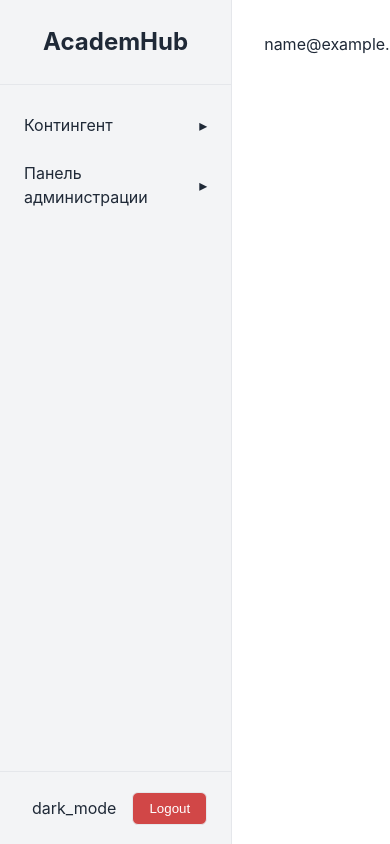
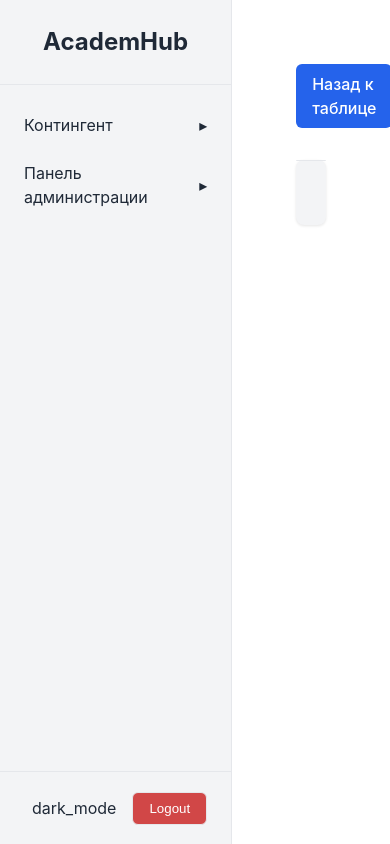
Before and after one commit to LatteSoM/Academhub, a Django app: page /AccessControl/user/1 in a window 390 px wide. Run offline with Django 4.2, Linux system fonts and the light colour scheme; the visitor is signed in with stand-in values (Sample User, id 1); data comes from the database, SQL or seed files in the repository; parts of the project's set-up code (start-up, migrations or seed data) failed here and were passed over.

Commit message:
Update base_detail and add Student detail

```diff
--- a/Academhub/base/generic.py
+++ b/Academhub/base/generic.py
@@ -98,7 +98,7 @@ class ObjectDetailView(BaseContextMixin, DetailView):
     Наследуется от BaseContextMixin и DetailView.
     Используется для отображения деталей одного объекта с поддержкой навигации.
     '''
-    template_name = 'base_ditail.html'
+    template_name = 'base_detail.html'
 
     def get_model_name(self):
         return self.model._meta.model_name
--- a/Academhub/models.py
+++ b/Academhub/models.py
@@ -114,6 +114,9 @@ class CustomUser(AcademHubModel, AbstractBaseUser, PermissionsMixin):
         return self.email
 
 class PermissionProxy(Permission):
+    '''
+        Расширение для модели Permissions. Поддерживает навигацию
+    '''
     _urls = None
 
     @classmethod
@@ -152,6 +155,9 @@ class PermissionProxy(Permission):
         verbose_name_plural = 'Права'
 
 class GroupProxy(Group):
+    '''
+        Расширение для модели Group. Поддерживает навигацию
+    '''
     _urls = None
 
     @classmethod
--- /dev/null
+++ b/Academhub/static/Academhub/css/detail.css
@@ -0,0 +1,169 @@
+.detail-container {
+    padding: 2rem;
+    background-color: var(--bg-color);
+}
+
+.detail-header {
+    display: flex;
+    justify-content: space-between;
+    align-items: center;
+    margin-bottom: 2rem;
+}
+
+.header-actions {
+    display: flex;
+    gap: 1rem;
+}
+
+.detail-content {
+    background-color: var(--surface-color);
+    border-radius: 0.5rem;
+    box-shadow: 0 1px 3px rgba(0, 0, 0, 0.1);
+}
+
+.detail-tabs {
+    display: flex;
+    border-bottom: 1px solid var(--border-color);
+    background-color: var(--surface-color);
+    border-top-left-radius: 0.5rem;
+    border-top-right-radius: 0.5rem;
+}
+
+.detail-tab {
+    padding: 1rem 2rem;
+    border: none;
+    background: none;
+    color: var(--text-color);
+    cursor: pointer;
+    font-weight: 500;
+    border-bottom: 2px solid transparent;
+    transition: all 0.2s ease;
+}
+
+.detail-tab:hover {
+    color: var(--primary-color);
+}
+
+.detail-tab.active {
+    color: var(--primary-color);
+    border-bottom-color: var(--primary-color);
+}
+
+.detail-tab-content {
+    padding: 2rem;
+}
+
+.tab-pane {
+    display: none;
+}
+
+.tab-pane.active {
+    display: block;
+}
+
+.info-list {
+    display: grid;
+    gap: 1.5rem;
+}
+
+.info-item {
+    display: grid;
+    grid-template-columns: 200px 1fr;
+    gap: 1rem;
+    align-items: baseline;
+}
+
+.info-label {
+    font-weight: 500;
+    color: var(--text-color);
+}
+
+.info-value {
+    color: var(--text-color);
+}
+
+.detail-status {
+    display: inline-flex;
+    align-items: center;
+    gap: 0.5rem;
+    padding: 0.25rem 0.75rem;
+    border-radius: 1rem;
+    font-size: 0.875rem;
+    font-weight: 500;
+}
+
+.detail-status.active {
+    background-color: var(--success-color);
+    color: white;
+}
+
+.detail-status.inactive {
+    background-color: var(--secondary-color);
+    color: white;
+}
+
+.description-block {
+    background-color: var(--bg-color);
+    border-radius: 0.375rem;
+    padding: 1rem;
+    border: 1px solid var(--border-color);
+}
+
+.timeline {
+    position: relative;
+    padding-left: 2rem;
+}
+
+.timeline::before {
+    content: '';
+    position: absolute;
+    left: 0;
+    top: 0;
+    bottom: 0;
+    width: 2px;
+    background-color: var(--border-color);
+}
+
+.timeline-item {
+    position: relative;
+    padding-bottom: 1.5rem;
+}
+
+.timeline-item::before {
+    content: '';
+    position: absolute;
+    left: -2rem;
+    top: 0.25rem;
+    width: 0.75rem;
+    height: 0.75rem;
+    border-radius: 50%;
+    background-color: var(--primary-color);
+    border: 2px solid var(--bg-color);
+}
+
+.timeline-date {
+    font-size: 0.875rem;
+    color: var(--secondary-color);
+    margin-bottom: 0.25rem;
+}
+
+.timeline-content {
+    background-color: var(--bg-color);
+    border: 1px solid var(--border-color);
+    border-radius: 0.375rem;
+    padding: 1rem;
+}
+
+@media (max-width: 768px) {
+    .info-item {
+        grid-template-columns: 1fr;
+    }
+
+    .detail-tabs {
+        flex-wrap: wrap;
+    }
+
+    .detail-tab {
+        padding: 0.75rem 1rem;
+    }
+}
--- a/Academhub/static/Academhub/js/switchTab.js
+++ b/Academhub/static/Academhub/js/switchTab.js
@@ -2,19 +2,15 @@ document.addEventListener('DOMContentLoaded', function () {
     const tabButtons = document.querySelectorAll('.tab-button');
     const tabPanes = document.querySelectorAll('.tab-pane');
 
-    // Функция для переключения вкладок
     function switchTab(event) {
-        // Убираем активный класс у всех кнопок и панелей
         tabButtons.forEach(button => button.classList.remove('active'));
         tabPanes.forEach(pane => pane.classList.remove('active'));
 
-        // Добавляем активный класс к выбранной кнопке и соответствующей панели
         const targetTab = event.target.getAttribute('data-tab');
         event.target.classList.add('active');
         document.getElementById(targetTab).classList.add('active');
     }
 
-    // Назначаем обработчик событий для каждой кнопки
     tabButtons.forEach(button => {
         button.addEventListener('click', switchTab);
     });
--- a/AccessControl/urls.py
+++ b/AccessControl/urls.py
@@ -4,16 +4,16 @@ from django.urls import path
 urlpatterns = [
     path('user/list', UserTableView.as_view(), name='customuser_list'),
     path('user/create', UserCreateView.as_view(), name='customuser_create'),
-    path('user/<int:pk>', UserDetailView.as_view(), name='customuser_detail'),
+    path('user/<int:pk>', UserDetailView.as_view(), name='customuser_ditail'),
     path('user/update/<int:pk>', UserUpdateView.as_view(), name='customuser_update'),
 
     path('permission/list', PermissionTableView.as_view(), name='permissionproxy_list'),
     path('permission/create', PermissionCreateView.as_view(), name='permissionproxy_create'),
-    path('permission/<int:pk>', PermissionDetailView.as_view(), name='permissionproxy_detail'),
+    path('permission/<int:pk>', PermissionDetailView.as_view(), name='permissionproxy_ditail'),
     path('permission/update/<int:pk>', PermissionUpdateView.as_view(), name='permissionproxy_update'),
 
     path('group/list', GroupTableView.as_view(), name='groupproxy_list'),
     path('group/create', GroupCreateView.as_view(), name='groupproxy_create'),
-    path('group/<int:pk>', GroupDetailView.as_view(), name='groupproxy_detail'),
+    path('group/<int:pk>', GroupDetailView.as_view(), name='groupproxy_ditail'),
     path('group/update/<int:pk>', GroupUpdateView.as_view(), name='groupproxy_update'),
 ]
--- /dev/null
+++ b/templates/base_detail.html
@@ -0,0 +1,46 @@
+{% extends 'base.html' %}
+
+{% load static %}
+
+{% block extra_css %}
+    {{ block.super }}
+    <link rel="stylesheet" href="{% static 'Academhub/css/detail.css' %}">
+{% endblock %}
+
+{% block content %}
+<div class="detail-container">
+    <div class="detail-header">
+        {% block detail-header %}
+
+        {% endblock %}
+        <div class="header-actions">
+            <a class="btn-primary" href="{% url url_list %}">
+                Назад к таблице
+            </a>
+            {% block actions-button %}
+
+            {% endblock %}
+        </div>
+    </div>
+
+    <div class="detail-content">
+        <div class="detail-tabs">
+            {% block tabs_button %}
+
+            {% endblock %}
+        </div>
+
+        <div class="detail-tab-content">
+            <div id="info" class="tab-pane active">
+                {% block tabs %}
+
+                {% endblock %}
+            </div>
+        </div>
+    </div>
+{% endblock %}
+
+{% block extra_js %}
+    {{ block.super }}
+    <script type="module" src="{% static 'Academhub/js/switchTab.js' %}"></script>
+{% endblock %}
--- a/templates/base_ditail.html
+++ /dev/null
@@ -1,5 +0,0 @@
-{% extends 'base.html' %}
-
-{% block content %}
-    {{object}}
-{% endblock %}
--- a/Сontingent/views.py
+++ b/Сontingent/views.py
@@ -45,6 +45,7 @@ class StudentTableView(ObjectTableView):
 
 class StudentDetailView(ObjectDetailView):
     model= Student
+    template_name = 'Contingent/student_ditail.html'
 
 class StudentUpdateView(ObjectUpdateView):
     form_class = StudentForm
```
Also changed, not shown: templates/base_create.html (+5 -3 lines), templates/base_update.html (+7 -0 lines), Сontingent/templates/Contingent/student_ditail.html (added, +113 -0 lines).
